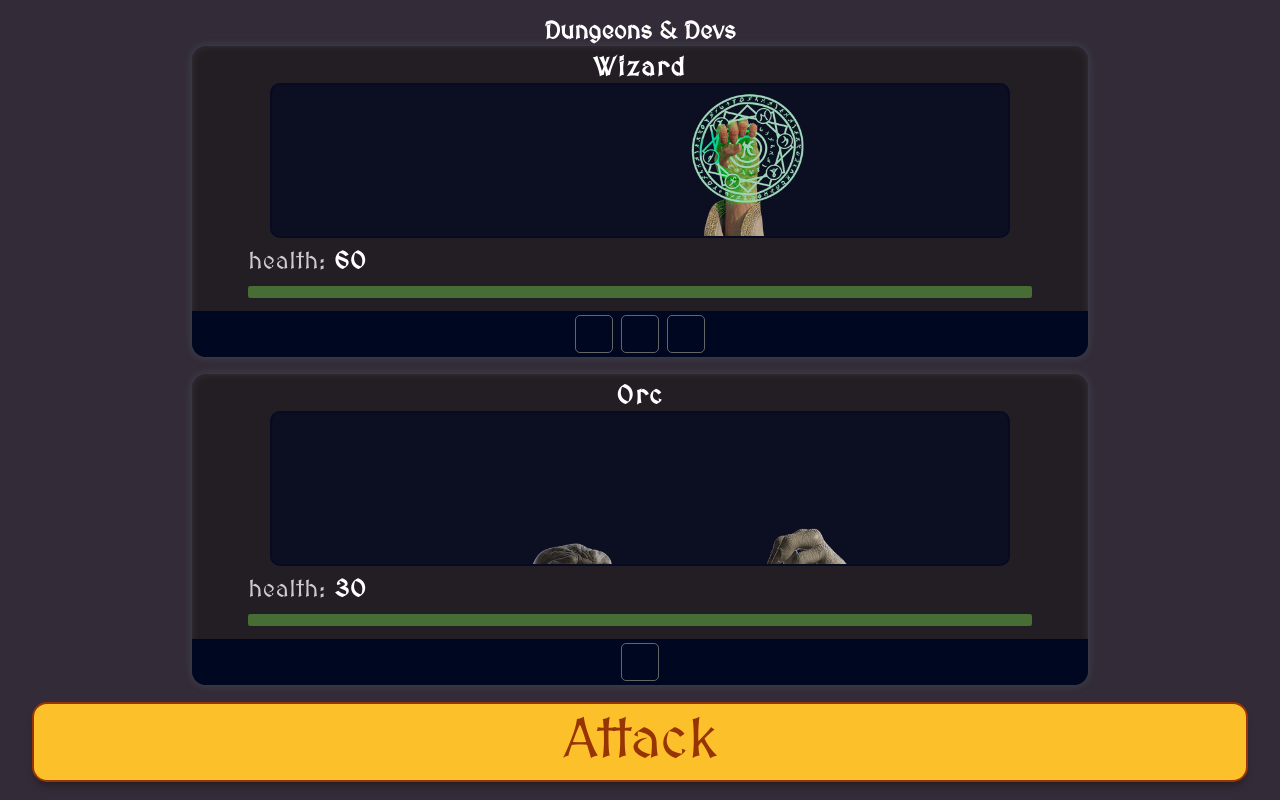
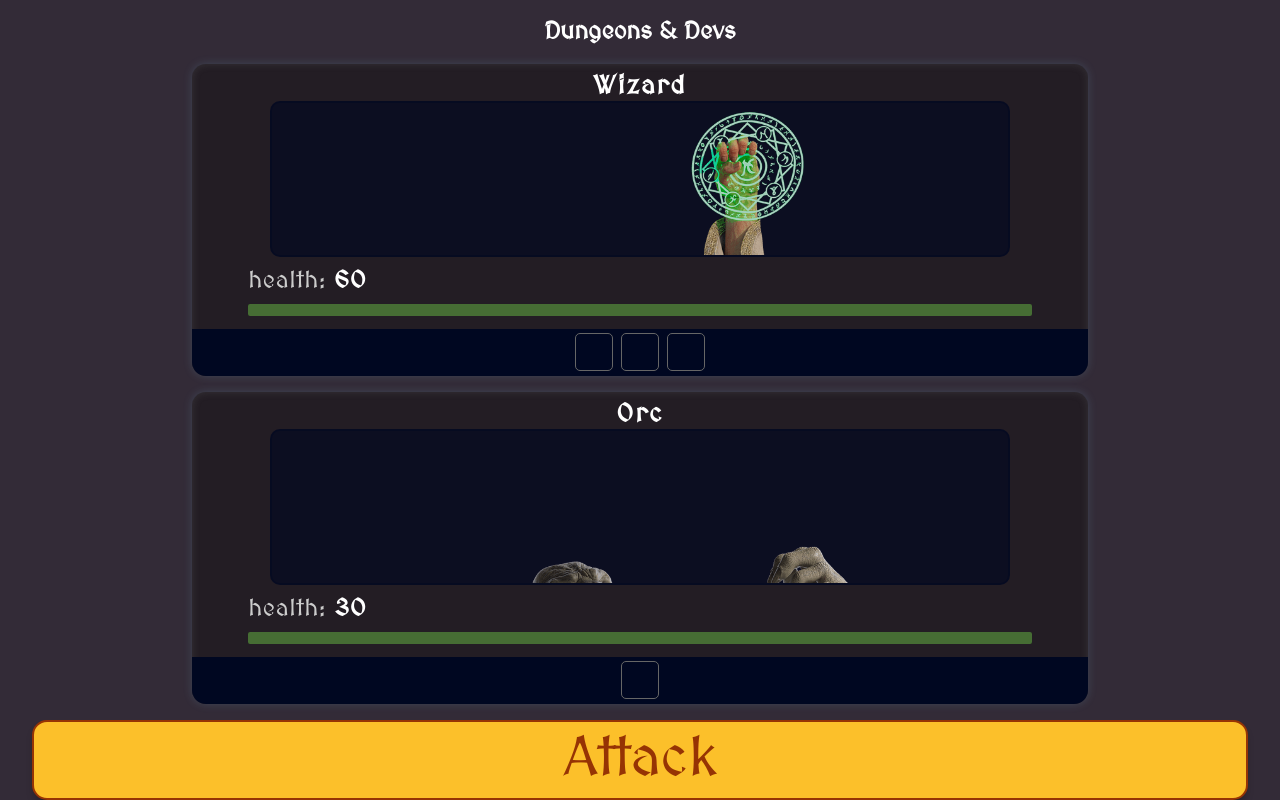
Before and after one commit to JaredIannarino/Dice-Game, a plain HTML site: page index.html in a window 1280 px wide. Drawn offline with nearby package versions, Linux system fonts and the light colour scheme.

Commit message:
Update index.css

```diff
--- a/index.css
+++ b/index.css
@@ -12,14 +12,9 @@
   }
 
   body {
-    display: flex;
-    flex-direction: column;
-    align-items: center;
     font-family: 'MedievalSharp', cursive;
     color: #fff;
     background: radial-gradient(circle, rgba(51,43,55,1) 0%, rgba(51,43,55,1) 100%);
-    padding-top: 60px;
-    padding-bottom: 60px;
   }
 
   /* Main content */
@@ -28,7 +23,6 @@
     flex-direction: column;
     align-items: center;
     justify-content: center;
-    gap: ;
     height: 100%;
     width: 100%;
   }
```
